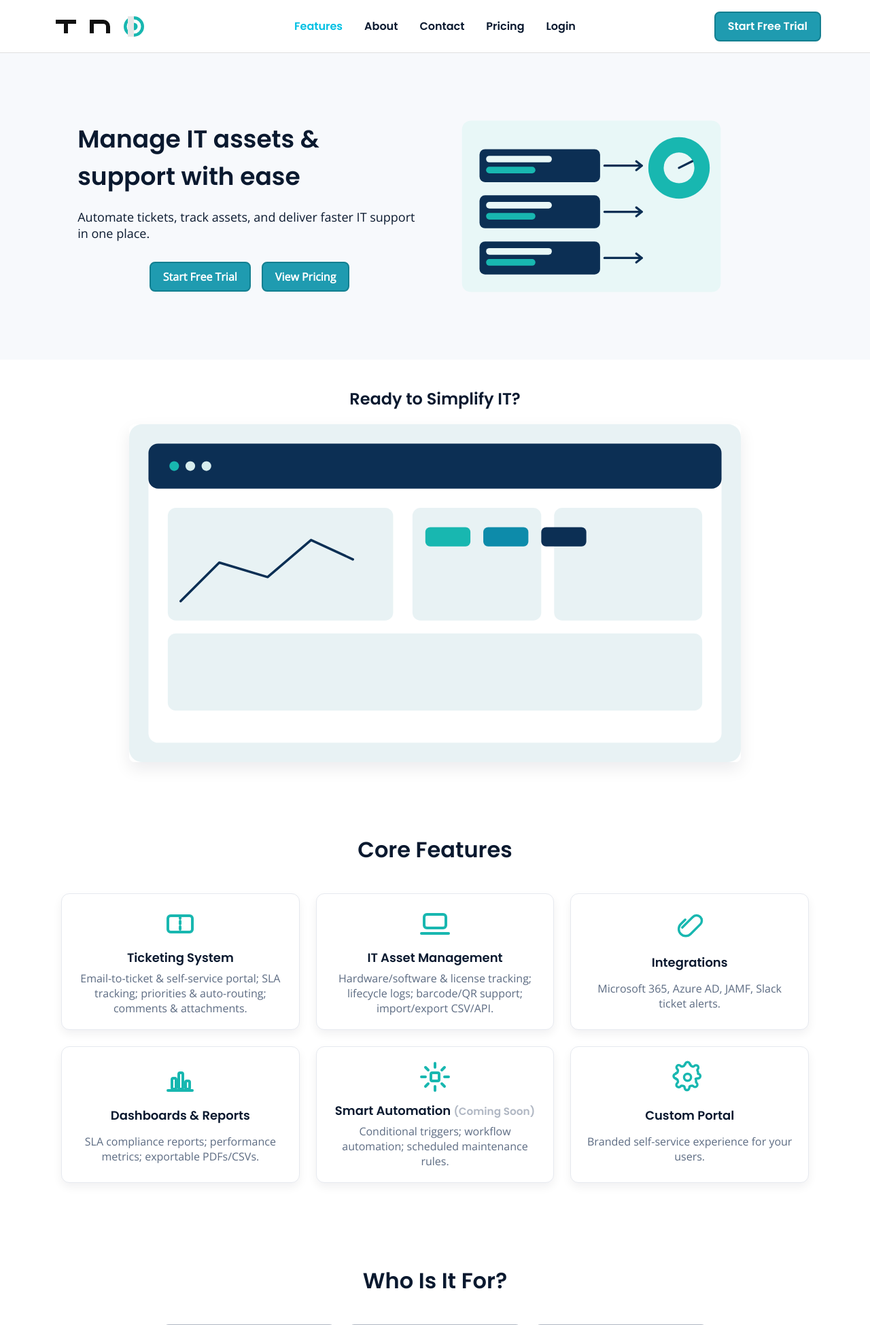
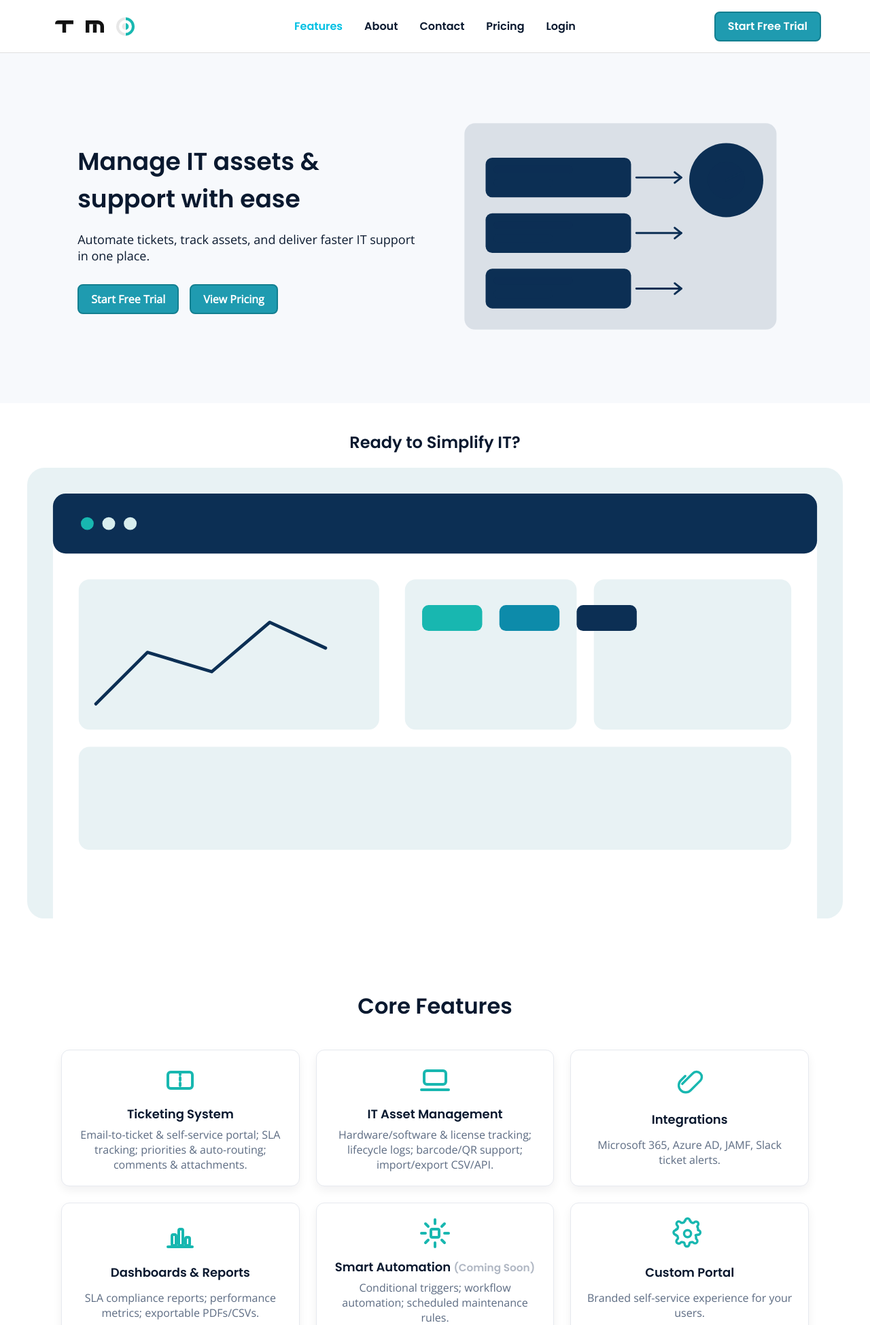
Before and after one commit to Lydia910/Tmd, a PHP site: page /features.html in a window 1280 px wide. Shown: the top 1949 px of the page at 68% size. Run offline with PHP 8.4, Linux system fonts and the light colour scheme.

Commit message:
Update site with latest changes

```diff
--- a/features.html
+++ b/features.html
@@ -28,22 +24,71 @@
         </div>
       </div>
 
-    <div class="hero-image">
-      <img src="icons/features-automation.svg" alt="Automation features illustration">
+      <div class="hero-image" aria-hidden="false">
+        <!-- features-automation.svg (inline) -->
+        <svg xmlns="http://www.w3.org/2000/svg" viewBox="0 0 520 360" role="img" aria-label="Automation and monitoring illustration">
+          <defs>
+            <style>
+              .base{fill:#0C2F54}
+              .accent{fill:#18B7B0}
+              .light{fill:#E8F7F7}
+              .stroke{stroke:#0C2F54;stroke-width:4;fill:none;stroke-linecap:round;stroke-linejoin:round}
+            </style>
+          </defs>
+          <rect x="24" y="24" width="472" height="312" rx="16" class="light"/>
+          <circle cx="420" cy="110" r="56" class="accent"/><circle cx="420" cy="110" r="28" class="light"/>
+          <path d="M420 110l24 -12" class="stroke"/>
+          <rect x="56" y="76" width="220" height="60" rx="10" class="base"/>
+          <rect x="68" y="88" width="120" height="12" rx="6" class="light"/><rect x="68" y="108" width="90" height="12" rx="6" class="accent"/>
+          <rect x="56" y="160" width="220" height="60" rx="10" class="base"/>
+          <rect x="68" y="172" width="120" height="12" rx="6" class="light"/><rect x="68" y="192" width="90" height="12" rx="6" class="accent"/>
+          <rect x="56" y="244" width="220" height="60" rx="10" class="base"/>
+          <rect x="68" y="256" width="120" height="12" rx="6" class="light"/><rect x="68" y="276" width="90" height="12" rx="6" class="accent"/>
+          <path d="M284 106h68" class="stroke"/><path d="M342 98l10 8-10 8" class="stroke"/>
+          <path d="M284 190h68" class="stroke"/><path d="M342 182l10 8-10 8" class="stroke"/>
+          <path d="M284 274h68" class="stroke"/><path d="M342 266l10 8-10 8" class="stroke"/>
+        </svg>
       </div>
     </div>
   </section>
+
+  <!-- Intro Dashboard (inline SVG) -->
   <section class="container intro-dashboard">
-   <h2>
-    Ready to Simplify IT?
-   </h2>
-   <img src="icons/features-dashboard.svg" alt="Automation features dashboard">
+    <h2>Ready to Simplify IT?</h2>
+
+    <!-- features-dashboard.svg (inline) -->
+    <svg xmlns="http://www.w3.org/2000/svg" viewBox="0 0 760 420" role="img" aria-label="Automation features dashboard">
+      <defs>
+        <style>
+          .muted{fill:#E8F2F4}
+          .card{fill:#ffffff}
+          .nav{fill:#0C2F54}
+          .teal{fill:#18B7B0}
+          .aqua{fill:#0D8BAA}
+          .light{fill:#D7EDEE}
+          .stroke{stroke:#0C2F54;stroke-width:3;fill:none;stroke-linecap:round;stroke-linejoin:round}
+        </style>
+      </defs>
+      <rect width="760" height="420" rx="16" class="muted"/>
+      <rect x="24" y="24" width="712" height="372" rx="12" class="card"/>
+      <rect x="24" y="24" width="712" height="56" rx="12" class="nav"/>
+      <circle cx="56" cy="52" r="6" class="teal"/>
+      <circle cx="76" cy="52" r="6" class="light"/>
+      <circle cx="96" cy="52" r="6" class="light"/>
+      <rect x="48" y="104" width="280" height="140" rx="10" class="muted"/>
+      <polyline points="64,220 112,172 172,190 226,144 278,168" class="stroke"/>
+      <rect x="352" y="104" width="160" height="140" rx="10" class="muted"/>
+      <rect x="528" y="104" width="184" height="140" rx="10" class="muted"/>
+      <rect x="48" y="260" width="664" height="96" rx="10" class="muted"/>
+      <rect x="368" y="128" width="56" height="24" rx="6" class="teal"/>
+      <rect x="440" y="128" width="56" height="24" rx="6" class="aqua"/>
+      <rect x="512" y="128" width="56" height="24" rx="6" class="nav"/>
+    </svg>
   </section>
-  <!-- Core Features Grid -->
+
+  <!-- Core Features Grid  -->
   <section class="section">
-   <h2>
-    Core Features
-   </h2>
+    <h2>Core Features</h2>
     <div class="features-grid">
       <div class="feature-card">
         <div class="icon">
--- a/navbar.html
+++ b/navbar.html
@@ -4,16 +4,11 @@
 <div class="container">
 <nav class="navbar">
 <a class="logo" href="index.html" aria-label="TMD Home">
-  <svg xmlns="http://www.w3.org/2000/svg" viewBox="0 0 320 80" role="img">
-    <rect width="320" height="80" fill="none"/>
-    <path d="M20 20h60v12H56v28H44V32H20z" fill="#111"/>
-    <path d="M100 20h60a20 20 0 0 1 20 20v20h-12V40a8 8 0 0 0-8-8h-28v28h-12V20z" fill="#111"/>
-    <g transform="translate(200,10)">
-      <circle cx="50" cy="30" r="30" fill="#18B7B0"/>
-      <circle cx="50" cy="30" r="16" fill="none" stroke="#fff" stroke-width="10"/>
-      <rect x="32" y="0" width="18" height="60" fill="#E7E7E7"/>
-    </g>
-  </svg>
+<a class="logo" href="index.html" aria-label="TMD Home">
+  <img src="icons/navbar-logo.svg" alt="TMD logo" class="logo-img">
+</a>
+
+
 </a>
   <div class="nav-toggle" id="nav-toggle">☰</div>
   <div class="nav-center" id="nav-menu">
--- a/style.css
+++ b/style.css
@@ -51,6 +51,9 @@ h1, h2, h3 {
   }
 }
 .logo svg { height: 40px; width: auto; display: block; }
+.navbar .logo{display:flex;align-items:center}
+.navbar .logo-img{height:36px;width:auto;display:block}
+@media (max-width:900px){.navbar .logo-img{height:28px}}
 
 
 /* Hero Section */
@@ -161,6 +164,35 @@ h1, h2, h3 {
   .contact-hero .cta-buttons{justify-content:center}
   .contact-hero .hero-image{min-width:0}
   .contact-hero .hero-image img,.contact-hero .hero-image svg{width:min(90vw,520px);max-width:520px}
+}
+
+#hero{ text-align:left; }
+#hero .hero-text{ max-width:640px; }
+#hero p{ max-width:none; margin-left:0; margin-right:0; }
+#hero .hero-actions,
+.hero-section .hero-actions,
+#hero .cta-buttons,
+.hero-section .cta-buttons{ justify-content:flex-start; margin-left:0; }
+
+@media (max-width:900px){
+  #hero .hero-text{ max-width:none; text-align:center; }
+  #hero p{ max-width:600px; margin-left:auto; margin-right:auto; }
+  #hero .hero-actions,
+  .hero-section .hero-actions,
+  #hero .cta-buttons,
+  .hero-section .cta-buttons{ justify-content:center; }
+}
+
+
+/* Force index hero CTA left-aligned like Features */
+#hero .hero-actions {
+  justify-content: flex-start;
+}
+
+/* Force About + Features hero CTA to align left like Index */
+body.about-page .cta-buttons,
+.hero-section .cta-buttons {
+  justify-content: flex-start !important;
 }
 
 
@@ -1568,3 +1600,21 @@ body.about-page #about-page .diff-sub {
 .contact-aside h3{ margin-top:0; font-family:'Poppins',sans-serif; }
 .contact-aside p{ margin:10px 0; }
 .contact-aside a{ color:#0057B8; }
+
+
+/* === Inline SVG theming === */
+
+.hero-image .svg-fit { width: 100%; height: auto; display: block; object-fit: contain; }
+
+.stroke-color { stroke: currentColor; }
+
+.hero-image svg .light,
+.hero-image svg .card,
+.hero-image svg .accent,
+.hero-image svg .base,
+.hero-image svg .muted,
+.hero-image svg .nav,
+.hero-image svg .aqua { fill: currentColor; }
+
+.hero-image svg .light { opacity: .12; }
+.hero-image svg .muted { opacity: .08; }
```
Also changed, not shown: other parts of features.html (+35 -84 lines), contact.html (+3 -5 lines), pricing.html (+16 -8 lines), icons/about-content.svg (added), icons/about-hero.svg (added), icons/navbar-logo.svg (added). Lines whose indentation alone changed are shown as unchanged.
